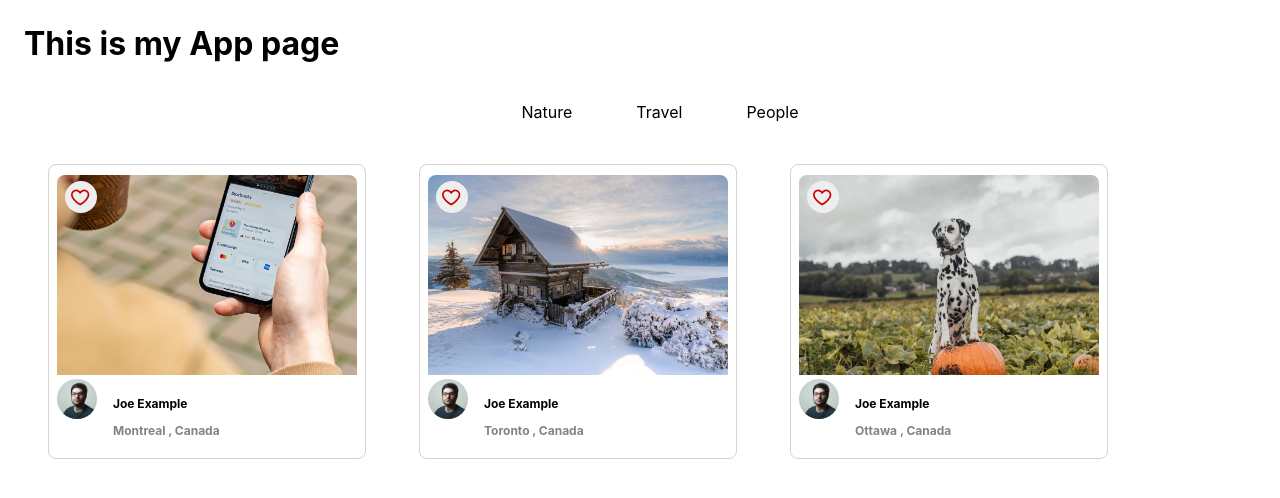
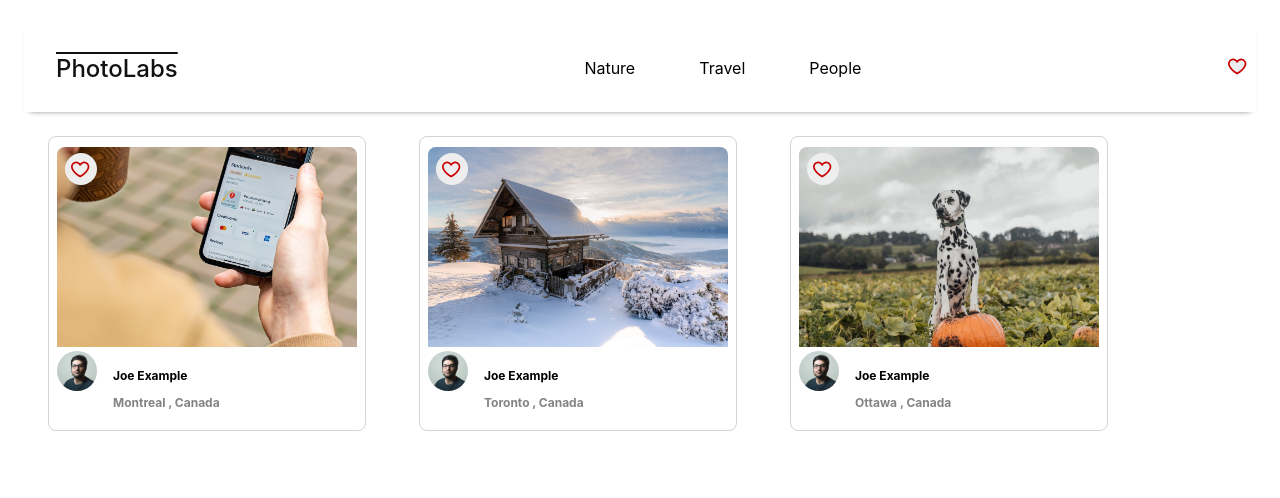
Before and after one commit to TayrineSoares/photolabs, a React (Vite) app in the folder frontend/: page / in a window 1280 px wide. Shown: the top 498 px of the page. Built offline with nearby package versions, Linux system fonts and the light colour scheme; the HTML template or start-up script is replaced by a standard one.

Commit message:
Build TopNavigationBar

```diff
--- a/frontend/src/App.jsx
+++ b/frontend/src/App.jsx
@@ -1,9 +1,9 @@
 import React from 'react';
 import './App.scss';
+import TopNavigationBar from './components/TopNavigationBar';
+import PhotoList from './components/PhotoList';
+import TopicList from './components/TopicList';
 
-import PhotoList from './components/PhotoList';
-import TopicListItem from './components/TopicListItem';
-import TopicList from './components/TopicList';
 
 
 
@@ -17,9 +17,10 @@
 
   return (
     <div className="App">
-      <h1>This is my App page </h1>
-      <TopicListItem />
-      <TopicList />
+
+
+      <TopNavigationBar />
+
 
       <div className='photo-list' >
         <PhotoList />
--- a/frontend/src/components/TopNavigationBar.jsx
+++ b/frontend/src/components/TopNavigationBar.jsx
@@ -1,11 +1,16 @@
 import '../styles/TopNavigationBar.scss'
+import TopicList from './TopicList';
+import FavBadge from './FavBadge';
 
-const TopNavigation = () => {
+const TopNavigationBar = () => {
   return (
     <div className="top-nav-bar">
-      <span className="top-nav-bar__logo">PhotoLabs</span>
+      <span className="top-nav-bar__logo">PhotoLabs </span>
+      <TopicList />
+      <FavBadge />
+
     </div>
   )
 };
 
-export default TopNavigation;
+export default TopNavigationBar;
```
Also changed, not shown: frontend/src/components/TopicListItem.jsx (line endings or trailing spaces).
